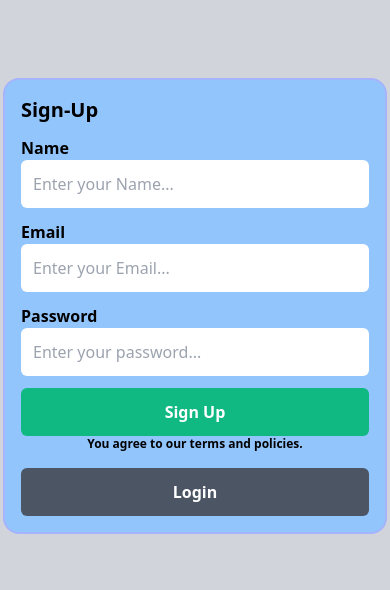
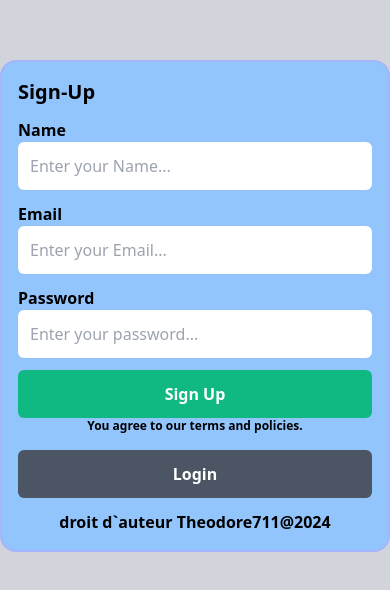
Before and after one commit to judev711/vercel-App, a React (Vite) app: page /Register in a window 390 px wide. Shown: the part 116-706 px from the top of the page. Built offline with nearby package versions, Linux system fonts and the light colour scheme.

Commit message:
responsive

```diff
--- a/src/Login.jsx
+++ b/src/Login.jsx
@@ -31,8 +31,8 @@ function Login() {
       });
   };
   return (
-    <div className="w-full h-screen flex items-center justify-center fixed bg-gray-300 ">
-      <div className=" max-w-sm w-full lg:max-w-sm  ">
+    <div className="w-full h-screen flex items-center justify-center fixed bg-gray-200 ">
+      <div className=" max-w-[30rem] w-full lg:max-w-sm shadow-2xl ">
         <div className="bg-blue-300 rounded-2xl px-4 pt-4 pb-4 border-2 border-indigo-300">
           <h1 className=" max-sm:text-[20px]  font-extrabold text-2xl mb-3 bg-gray-300 p-2 rounded-md">
             Sign-In{" "}
@@ -85,9 +85,7 @@ function Login() {
               </button>
             </Link>
             <div className="mt-5 text-center">
-              <p className="font-extrabold md:hidden">
-                ~~Theodore711@2024~~
-              </p>
+              <p className="font-extrabold md:hidden">~~Theodore711@2024~~</p>
             </div>
           </form>
         </div>
--- a/src/Register.jsx
+++ b/src/Register.jsx
@@ -30,9 +30,8 @@ function Register() {
   };
   return (
     <div className="w-full h-screen flex items-center justify-center fixed bg-gray-300 ">
-      <div className=" max-w-sm w-full lg:max-w-sm  ">
+      <div className=" max-w-[30rem] w-full lg:max-w-sm  ">
         <div className="bg-blue-300 rounded-2xl px-4 pt-4 pb-4 border-2 border-indigo-300">
-
           <h1 className=" font-extrabold text-xl  mb-3">Sign-Up </h1>
           <form onSubmit={handleSubmit}>
             <div className="mb-3 flex flex-col">
@@ -100,6 +99,11 @@ function Register() {
                 Login
               </button>
             </Link>
+            <div className="mt-3">
+              <p className="text-center font-extrabold">
+                droit d`auteur Theodore711@2024
+              </p>
+            </div>
           </form>
         </div>
       </div>
```
